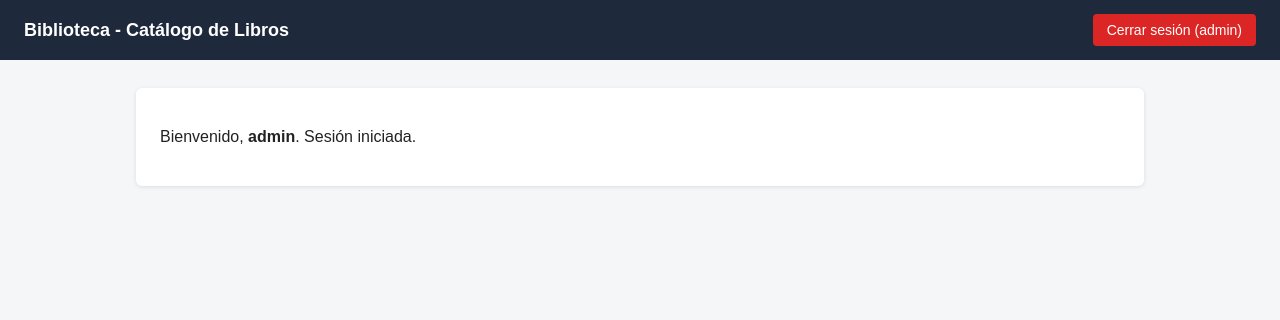
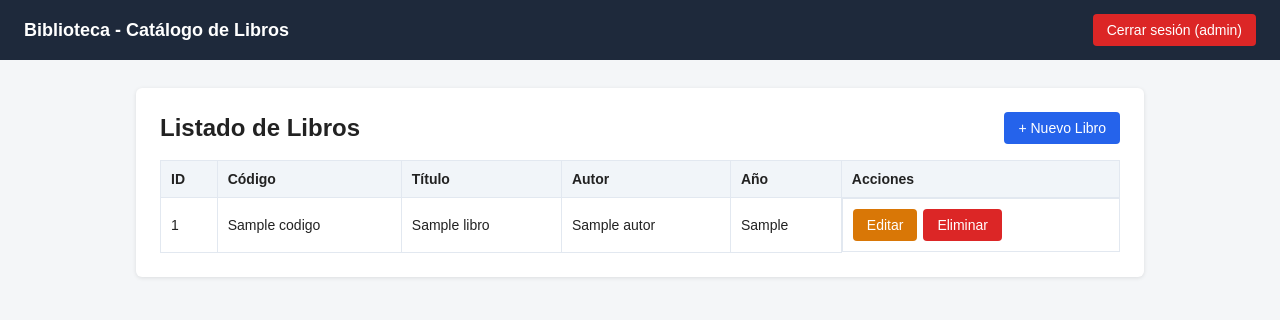
Before and after one commit to Armandocrxkr/base-html, a Laravel app: template 01-biblioteca/resources/views/libros/index.blade.php in a window 1280 px wide. Shown: the top 320 px of the page. Run offline with Laravel 12, Linux system fonts and the light colour scheme; a user stored in the database is signed in; data comes from the database, SQL or seed files in the repository; the template is opened without the code that fills it: most values are stand-ins (such as "Sample title", 1, 10 or a date in 2020).

Commit message:
Mostrar registros biblioteca

```diff
--- a/01-biblioteca/resources/views/libros/index.blade.php
+++ b/01-biblioteca/resources/views/libros/index.blade.php
@@ -1,8 +1,53 @@
 @extends('base')
+
 @section('title', 'Catálogo de Libros')
 @section('header', 'Biblioteca - Catálogo de Libros')
+
 @section('content')
 <div class="container">
-    <p>Bienvenido, <strong>{{ auth()->user()->username }}</strong>. Sesión iniciada.</p>
+    @if (session('success'))
+        <div class="alert-success">{{ session('success') }}</div>
+    @endif
+
+    <div style="display: flex; justify-content: space-between; align-items: center;">
+        <h2 style="margin: 0;">Listado de Libros</h2>
+        <a href="{{ route('libros.create') }}" class="btn btn-primary">+ Nuevo Libro</a>
+    </div>
+
+    <table>
+        <thead>
+            <tr>
+                <th>ID</th>
+                <th>Código</th>
+                <th>Título</th>
+                <th>Autor</th>
+                <th>Año</th>
+                <th>Acciones</th>
+            </tr>
+        </thead>
+        <tbody>
+            @forelse ($libros as $libro)
+                <tr>
+                    <td>{{ $libro->id }}</td>
+                    <td>{{ $libro->codigo }}</td>
+                    <td>{{ $libro->titulo }}</td>
+                    <td>{{ $libro->autor }}</td>
+                    <td>{{ $libro->anio_publicacion }}</td>
+                    <td class="actions">
+                        <a href="{{ route('libros.edit', $libro) }}" class="btn btn-warning">Editar</a>
+                        <form method="POST" action="{{ route('libros.destroy', $libro) }}" onsubmit="return confirm('¿Seguro que deseas eliminar este libro?')">
+                            @csrf
+                            @method('DELETE')
+                            <button type="submit" class="btn btn-danger">Eliminar</button>
+                        </form>
+                    </td>
+                </tr>
+            @empty
+                <tr>
+                    <td colspan="6" style="text-align: center;">No hay libros registrados.</td>
+                </tr>
+            @endforelse
+        </tbody>
+    </table>
 </div>
 @endsection
--- a/01-biblioteca/routes/web.php
+++ b/01-biblioteca/routes/web.php
@@ -1,6 +1,7 @@
 <?php
 
 use App\Http\Controllers\AuthController;
+use App\Http\Controllers\LibroController;
 use Illuminate\Support\Facades\Route;
 
 Route::get('/', fn () => redirect()->route('login'));
@@ -10,7 +11,5 @@ Route::post('/login', [AuthController::class, 'login'])->name('login.post');
 Route::post('/logout', [AuthController::class, 'logout'])->name('logout');
 
 Route::middleware('auth')->group(function () {
-    Route::get('/libros', function () {
-        return view('libros.index');
-    })->name('libros.index');
+    Route::resource('libros', LibroController::class)->except(['show']);
 });
```
Also changed, not shown: 01-biblioteca/database/migrations/2026_11_23_001525_create_libros_table.php.
